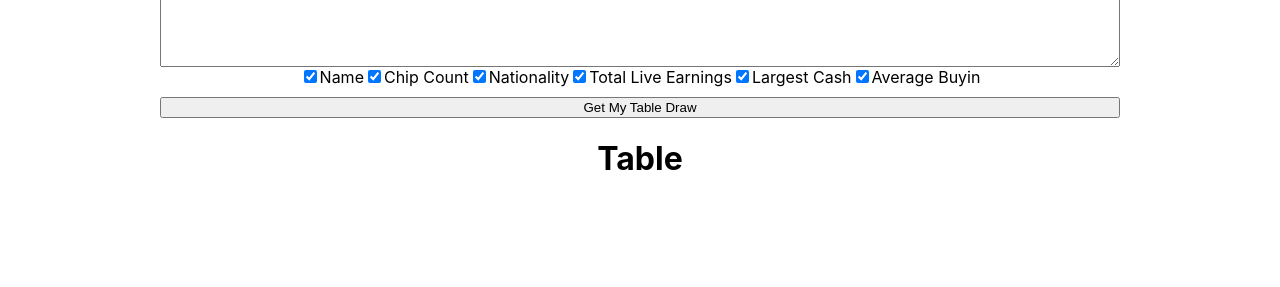
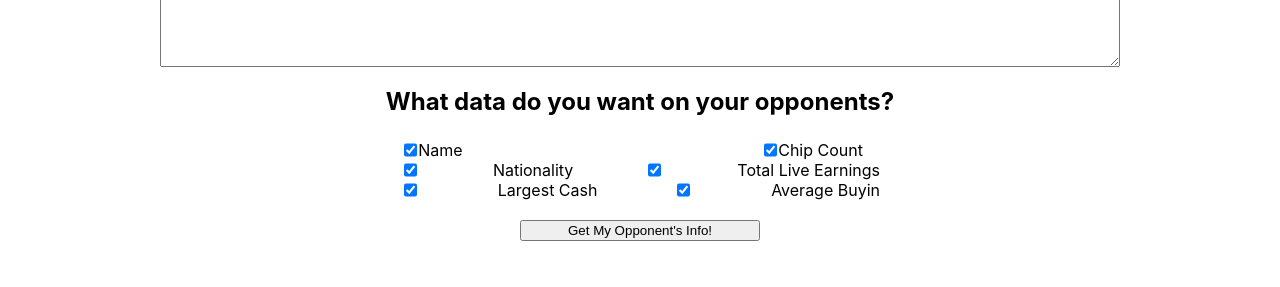
Before and after one commit to notontilt09/TableDraw, a React (Create React App) app in the folder client/: page / in a window 1280 px wide. Shown: the part 239-526 px from the top of the page. Built offline with nearby package versions, Linux system fonts and the light colour scheme.

Commit message:
fixing styles

```diff
--- a/client/src/components/TableDataDrop/TableDataDrop.css
+++ b/client/src/components/TableDataDrop/TableDataDrop.css
@@ -17,4 +17,32 @@
 
 .submit-btn {
   margin-top: 10px;
+  width: 25%;
+  margin: 20px auto;
 }
+
+.options h3 {
+  margin-top: 20px;
+  font-size: 24px;
+}
+
+.sub-options {
+  width: 50%;
+  display: flex;
+  margin: 0 auto;
+  justify-content: space-between;
+}
+
+.sub-options input {
+  margin-right: 1%;
+}
+
+.left-option {
+  display: flex;
+  width: 25%;
+}
+
+.right-option {
+  display: flex;
+  width: 25%;
+}
--- a/client/src/components/TableDataDrop/TableDataDrop.js
+++ b/client/src/components/TableDataDrop/TableDataDrop.js
@@ -4,7 +4,10 @@
 import './TableDataDrop.css';
 
 const TableDataDrop = props => {
+  // tableInfo hook.  User will copy paste table draw from pokernews here
   const [tableInfo, setTableInfo] = useState('0');
+
+  // options for how much data to grab, toggled by checkboxes in render
   const [options, setOptions] = useState({
     Name: true,
     Chips: true,
@@ -14,7 +17,7 @@
     Buyin: true
   })
 
-
+  // function to toggle options state called by checkbox inputs
   const toggleCheckbox = e => {
     setOptions({
       ...options,
@@ -22,10 +25,12 @@
     })
   }
 
+  // function to update tableInfo state after raw data pasted in
   const handleChange = e => {
     setTableInfo(e.target.value)
   }
 
+  // function to send post request to backend with tableInfo and options
   const handleSubmit = () => {
     axios.post('http://localhost:5000/api/table', {tableInfo, options})
       .then(res => console.log(res))
@@ -41,18 +46,30 @@
         onChange={handleChange}
       />
       <div className="options">
-        <input onClick={toggleCheckbox} type="checkbox" name="Name" defaultChecked/>Name
-        <input onClick={toggleCheckbox} type="checkbox" name="Chips" defaultChecked/>Chip Count
-        <input onClick={toggleCheckbox} type="checkbox" name="Nationality" defaultChecked/>Nationality
-        <input onClick={toggleCheckbox} type="checkbox" name="Earnings" defaultChecked/>Total Live Earnings
-        <input onClick={toggleCheckbox} type="checkbox" name="Largest" defaultChecked/>Largest Cash
-        <input onClick={toggleCheckbox} type="checkbox" name="Buyin" defaultChecked/>Average Buyin
+        <h3>What data do you want on your opponents?</h3>
+        {/* fix other 2 lines to be like this one */}
+        <div className="sub-options">
+          <div className="left-option">
+            <input onClick={toggleCheckbox} type="checkbox" name="Name" defaultChecked/>Name
+          </div>
+          <div className="right-option">
+            <input onClick={toggleCheckbox} type="checkbox" name="Chips" defaultChecked/><span>Chip Count</span>
+          </div>
+        </div>
+        <div className="sub-options">
+          <input onClick={toggleCheckbox} type="checkbox" name="Nationality" defaultChecked/>Nationality
+          <input onClick={toggleCheckbox} type="checkbox" name="Earnings" defaultChecked/>Total Live Earnings
+        </div>
+        <div className="sub-options">
+          <input onClick={toggleCheckbox} type="checkbox" name="Largest" defaultChecked/>Largest Cash
+          <input onClick={toggleCheckbox} type="checkbox" name="Buyin" defaultChecked/>Average Buyin
+        </div>
       </div>
       <button
         className='submit-btn'
         onClick={handleSubmit}
       >
-        Get My Table Draw
+        Get My Opponent's Info!
       </button>
     </div>
   )
```
